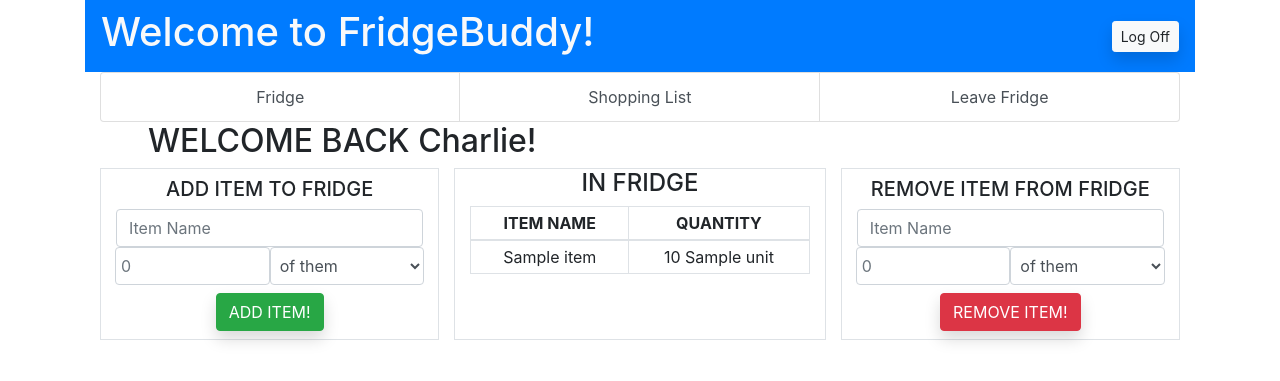
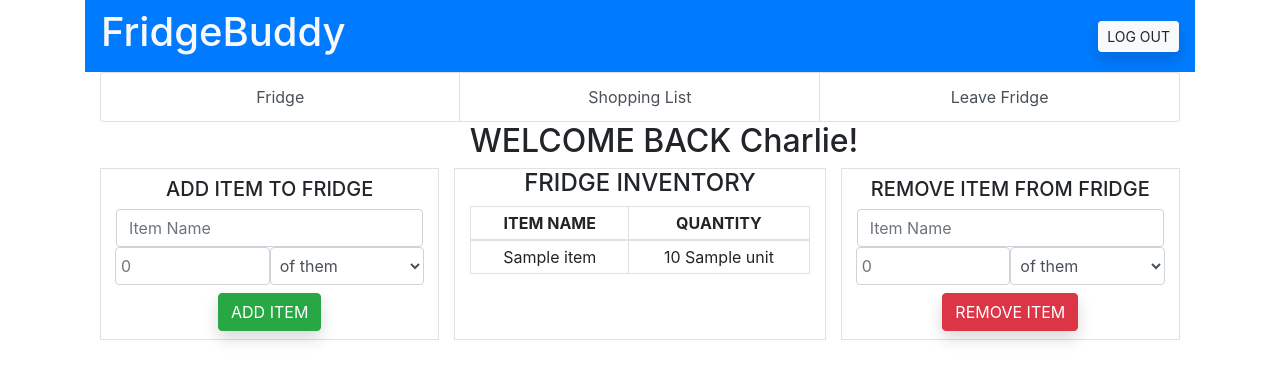
Before and after one commit to theonedanielnguyen/FridgeBuddy, a Django app: template FridgeBuddy/fridge/templates/inventory.html in a window 1280 px wide. Shown: the top 381 px of the page. Run offline with Django 3.2, Linux system fonts and the light colour scheme; data comes from the database, SQL or seed files in the repository; both versions use the stored data as it was after the commit; tables that the repository leaves empty hold one stand-in row (values such as "Sample post"); the template is opened without the code that fills it: values that come from a table or form of the project are taken from there, most other values are stand-ins (such as "Sample title", 1, 10 or a date in 2020).

Commit message:
fixed formatting

```diff
--- a/FridgeBuddy/fridge/templates/inventory.html
+++ b/FridgeBuddy/fridge/templates/inventory.html
@@ -9,8 +9,8 @@
 <body>
     <div class="container">
         <nav class="navbar bg-primary text-light">
-            <h1>Welcome to FridgeBuddy!</h1>
-            <button onclick="location.href='/log_out'" type="button" class="btn btn-light shadow btn-sm">Log Off</button>
+            <h1>FridgeBuddy</h1>
+            <button onclick="location.href='/log_out'" type="button" class="btn btn-light shadow btn-sm">LOG OUT</button>
         </nav>
 
         <div class="container">
@@ -25,7 +25,7 @@
             </div>
             <div class="row">
                 <div class="col">
-                    <h2 class="ml-5">WELCOME BACK {{online_user.first_name}}!</h2>
+                    <h2 class="ml-5 text-center">WELCOME BACK {{online_user.first_name}}!</h2>
                 </div>
             </div>
             <div class="row">
@@ -52,7 +52,7 @@
                                 <option value="%">%</option>
                             </select>
                             </div>
-                            <button type="submit" class="btn btn-success shadow mt-2">ADD ITEM!</button>
+                            <button type="submit" class="btn btn-success shadow mt-2">ADD ITEM</button>
                         </form>
                         {% if messages %}
                             <ul class="mt-2 mb-1">
@@ -66,7 +66,7 @@
                     </div>
                 </div>
                 <div class="col text-center border">
-                    <h4>IN FRIDGE</h4>
+                    <h4>FRIDGE INVENTORY</h4>
                     <table class="table text-center table-bordered">
                         <thead class="thead-info">
                             <tr>
@@ -78,7 +78,7 @@
                         {% for item in inventory %}
                             <tr>
                                 <td class="py-1">{{item.name}}</td>
-                                <td class="py-1">{{item.quantity}} {{item.unit}}</td>
+                                <td class="py-1">{{item.quantity|floatformat:"-2"}} {{item.unit}}</td>
                             </tr>
                         {% endfor%}
                         </tbody>
@@ -107,7 +107,7 @@
                                 <option value="%">%</option>
                             </select>
                             </div>
-                            <button type="submit" class="btn btn-danger shadow mt-2">REMOVE ITEM!</button>
+                            <button type="submit" class="btn btn-danger shadow mt-2">REMOVE ITEM</button>
                         </form>
                         {% if messages %}
                             <ul class="mt-2 mb-1">
```
Also changed, not shown: FridgeBuddy/login_and_rego/templates/login.html (+4 -3 lines), FridgeBuddy/login_and_rego/templates/registration.html (+5 -5 lines), FridgeBuddy/db.sqlite3.
